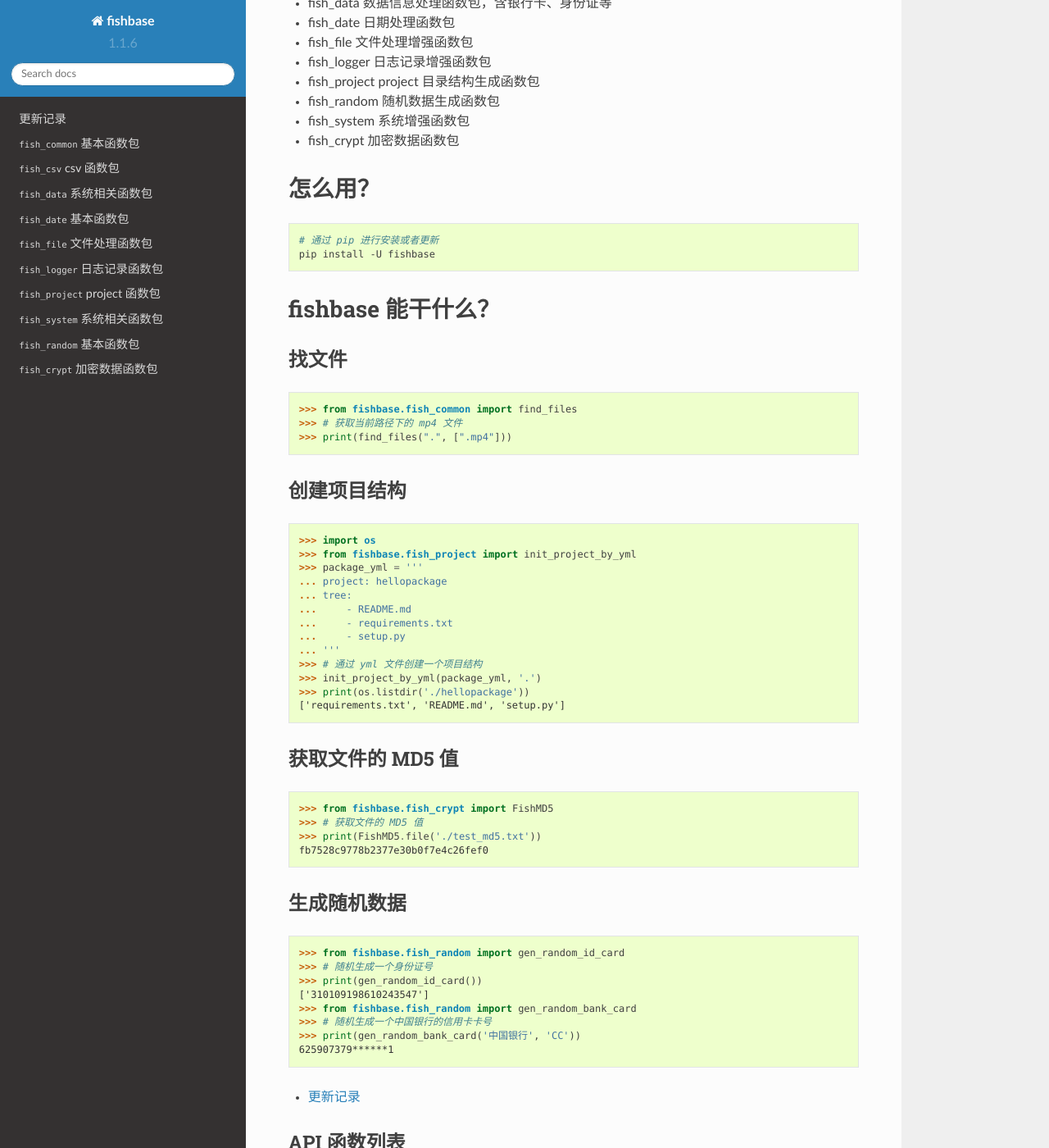
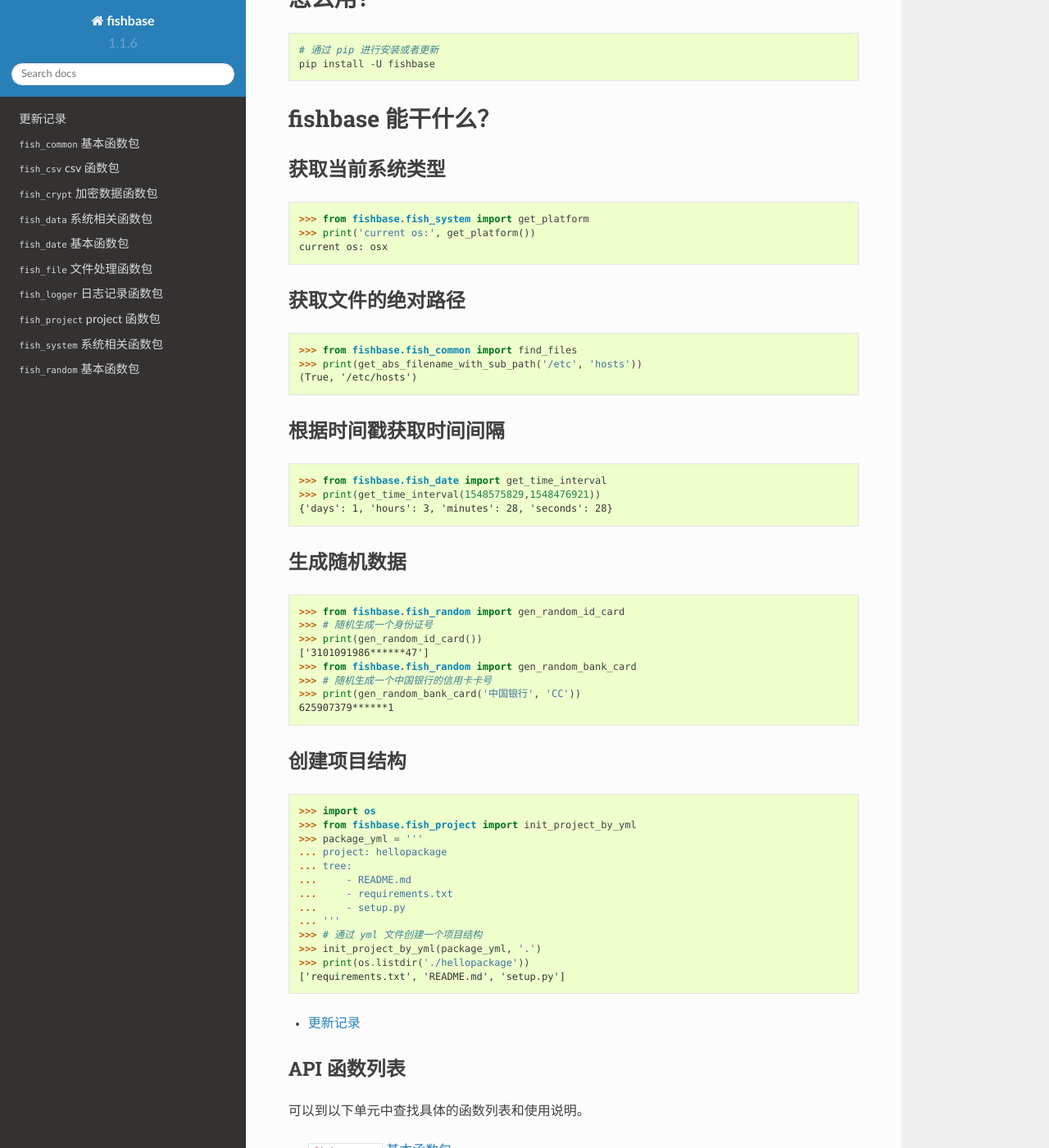
Before and after one commit to chinapnr/fishbase, a Sphinx documentation site: the page built from docs/index.rst, in a window 1280 px wide and 1400 px high, scrolled down 620 px. Shown: the whole window at 82% size. Built offline with Sphinx 7.4.7 and the Read the Docs theme 2.0.0, drawn with Linux system fonts in a browser that asks for light colours; some of the changed text lies outside the part shown.

Commit message:
2019.01.28 v1.1.6, #194 modify readme and doc index

```diff
--- a/README.rst
+++ b/README.rst
@@ -9,7 +9,7 @@
     :target: https://ci.appveyor.com/project/itaa/fishbase
 
 
-fishbase 是什么？
+fishbase 简介
 =================
 
 fishbase 是由我们自主开发、整理的一套 Python 基础函数库，每月更新 1 到 2 个版本。
@@ -121,6 +121,6 @@ fishbase 能干什么？
 更多
 ====
 
-想看看我们还实现了些啥？请戳这里：http://fishbase.readthedocs.io/
+更多详细文档，请参见：http://fishbase.readthedocs.io/
 
-如果您有好点子，希望我们帮忙实现，请戳这里：https://github.com/chinapnr/fishbase/issues
+如有好的建议，欢迎提 issue ：https://github.com/chinapnr/fishbase/issues
--- a/docs/fish_crypt.rst
+++ b/docs/fish_crypt.rst
@@ -1,5 +1,5 @@
 ``fish_crypt`` 加密数据函数包
-===========================
+====================================
 
 .. autosummary::
     fish_crypt.FishMD5.string
--- a/docs/index.rst
+++ b/docs/index.rst
@@ -15,26 +15,18 @@
     :target: https://ci.appveyor.com/project/itaa/fishbase
 
 
-fishbase 是什么？
+fishbase 简介
 =================
 
-fishbase 是由我们自主开发、整理的一套 Python 基础函数库。
+fishbase 是由我们自主开发、整理的一套 Python 基础函数库，每月更新 1 到 2 个版本。
 
-从多年的 Python 开发经验中，我们抽象出了很多通用的方法，为日常的开发工作带来极大的便利。
-
-fishbase 设计的初衷，并不是用来解决复杂问题，而是对系统函数进一步封装，从而减少程序开发工作量、降低引用复杂度。
-
-目前，我们正在加速 fishbase 的完善，涵盖单元测试、示例代码、文档等内容优化。希望借此帮助到更多 Python 爱好者和应用开发人员。
-
-
-模块
-========
-
-目前主要分为以下模块：
+自 2016/3 初次发布以来，我们坚持不断更新，先后发布了 20 余个版本，抽象出了很多通用的方法，目前主要分为以下模块：
 
 -  fish_common 基本函数包
 
 -  fish_csv csv 处理增强函数包
+
+-  fish_crypt 加密/编码增强函数包
 
 -  fish_data 数据信息处理函数包，含银行卡、身份证等
 
@@ -53,6 +45,7 @@ fishbase 设计的初衷，并不是用来解决复杂问题，而是对系统
 -  fish_crypt 加密数据函数包
 
 
+
 怎么用？
 ========
 
@@ -66,18 +59,53 @@ fishbase 能干什么？
 ===================
 
 
-找文件
-------
+获取当前系统类型
+--------------------------
+
+.. code:: python
+
+   >>> from fishbase.fish_system import get_platform
+   >>> print('current os:', get_platform())
+   current os: osx
+
+
+获取文件的绝对路径
+------------------------
 
 .. code:: python
 
    >>> from fishbase.fish_common import find_files
-   >>> # 获取当前路径下的 mp4 文件
-   >>> print(find_files(".", [".mp4"]))
+   >>> print(get_abs_filename_with_sub_path('/etc', 'hosts'))
+   (True, '/etc/hosts')
+
+
+根据时间戳获取时间间隔
+------------------------
+
+.. code:: python
+
+   >>> from fishbase.fish_date import get_time_interval
+   >>> print(get_time_interval(1548575829,1548476921))
+   {'days': 1, 'hours': 3, 'minutes': 28, 'seconds': 28}
+
+
+生成随机数据
+--------------------------
+
+.. code:: python
+
+   >>> from fishbase.fish_random import gen_random_id_card
+   >>> # 随机生成一个身份证号
+   >>> print(gen_random_id_card())
+   ['3101091986******47']
+   >>> from fishbase.fish_random import gen_random_bank_card
+   >>> # 随机生成一个中国银行的信用卡卡号
+   >>> print(gen_random_bank_card('中国银行', 'CC'))
+   625907379******1
 
 
 创建项目结构
-------------
+--------------------------
 
 .. code:: python
 
@@ -96,32 +124,6 @@ fishbase 能干什么？
    ['requirements.txt', 'README.md', 'setup.py']
 
 
-获取文件的 MD5 值
-----------------
-
-.. code:: python
-
-   >>> from fishbase.fish_crypt import FishMD5
-   >>> # 获取文件的 MD5 值
-   >>> print(FishMD5.file('./test_md5.txt'))
-   fb7528c9778b2377e30b0f7e4c26fef0
-
-
-生成随机数据
------------
-
-.. code:: python
-
-   >>> from fishbase.fish_random import gen_random_id_card
-   >>> # 随机生成一个身份证号
-   >>> print(gen_random_id_card())
-   ['310109198610243547']
-   >>> from fishbase.fish_random import gen_random_bank_card
-   >>> # 随机生成一个中国银行的信用卡卡号
-   >>> print(gen_random_bank_card('中国银行', 'CC'))
-   625907379******1
-
-
 .. toctree::
    :maxdepth: 1
 
@@ -138,6 +140,7 @@ API 函数列表
 
    fish_common
    fish_csv
+   fish_crypt
    fish_data
    fish_date
    fish_file
@@ -145,4 +148,3 @@ API 函数列表
    fish_project
    fish_system
    fish_random
-   fish_crypt
```
Also changed, not shown: docs/change_log.rst (+3 -9 lines), docs/fish_random.rst (+6 -6 lines), docs/fish_project.rst (line endings or trailing spaces), docs/fish_system.rst (line endings or trailing spaces).
